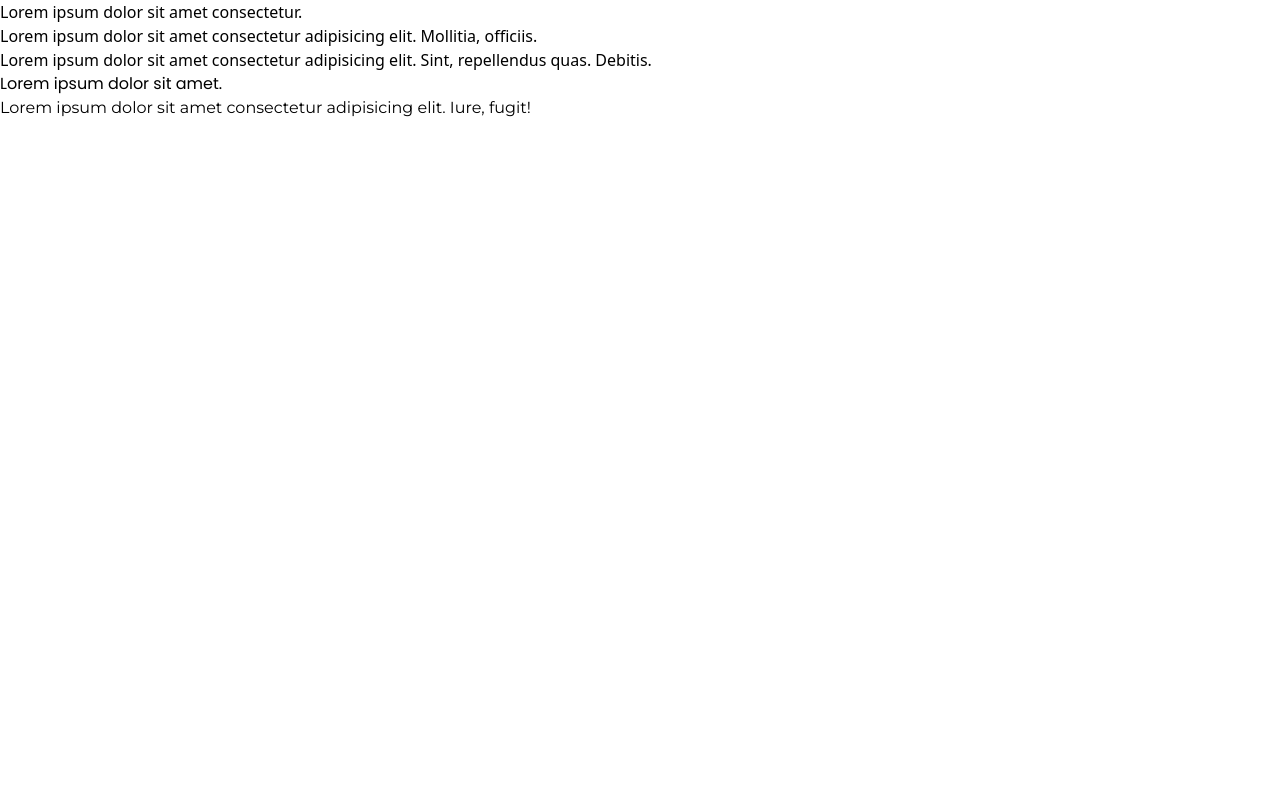
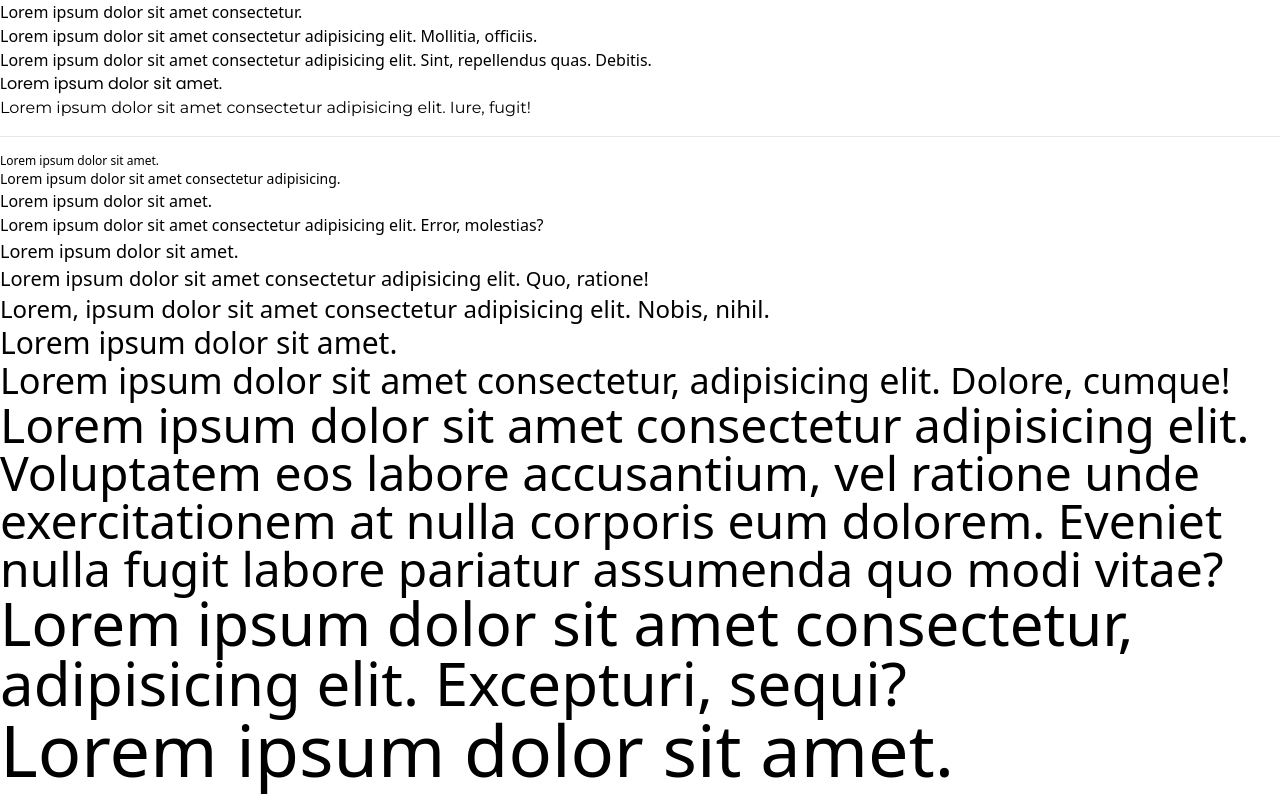
Before and after one commit to Emam-Bokhari/TailwindCss, a website built with Vite: page index.html in a window 1280 px wide. Shown: the top 795 px of the page. Built offline with nearby package versions, Linux system fonts and the light colour scheme.

Commit message:
style(fonts size): applied variaous tailwndcss font sizes

```diff
--- a/index.html
+++ b/index.html
@@ -26,7 +26,37 @@
       quas. Debitis.
     </h4>
     <!-- start applied custom fonts -->
-    <p class="font-primary" >Lorem ipsum dolor sit amet.</p>
-    <p class="font-secondary" >Lorem ipsum dolor sit amet consectetur adipisicing elit. Iure, fugit!</p>
+    <p class="font-primary">Lorem ipsum dolor sit amet.</p>
+    <p class="font-secondary">
+      Lorem ipsum dolor sit amet consectetur adipisicing elit. Iure, fugit!
+    </p>
+    <hr class="my-4" >
+    <!-- default tailwindcss font size -->
+    <div>
+      <p class="text-xs" >Lorem ipsum dolor sit amet.</p>
+      <p class="text-sm" >Lorem ipsum dolor sit amet consectetur adipisicing.</p>
+      <p>Lorem ipsum dolor sit amet.</p>
+      <p class="text-md" >
+        Lorem ipsum dolor sit amet consectetur adipisicing elit. Error,
+        molestias?
+      </p>
+      <p class="text-lg" >Lorem ipsum dolor sit amet.</p>
+      <p class="text-xl" >
+        Lorem ipsum dolor sit amet consectetur adipisicing elit. Quo, ratione!
+      </p>
+      <p class="text-2xl" >
+        Lorem, ipsum dolor sit amet consectetur adipisicing elit. Nobis, nihil.
+      </p>
+      <p class="text-3xl" >Lorem ipsum dolor sit amet.</p>
+      <p class="text-4xl" >
+        Lorem ipsum dolor sit amet consectetur, adipisicing elit. Dolore,
+        cumque!
+      </p>
+      <p class="text-5xl" >Lorem ipsum dolor sit amet consectetur adipisicing elit. Voluptatem eos labore accusantium, vel ratione unde exercitationem at nulla corporis eum dolorem. Eveniet nulla fugit labore pariatur assumenda quo modi vitae?</p>
+      <p class="text-6xl" >Lorem ipsum dolor sit amet consectetur, adipisicing elit. Excepturi, sequi?</p>
+      <p class="text-7xl" >Lorem ipsum dolor sit amet.</p>
+      <p class="text-8xl" >Lorem ipsum dolor sit amet.</p>
+      <p class="text-9xl" >Lorem ipsum dolor sit amet.</p>
+    </div>
   </body>
 </html>
```
